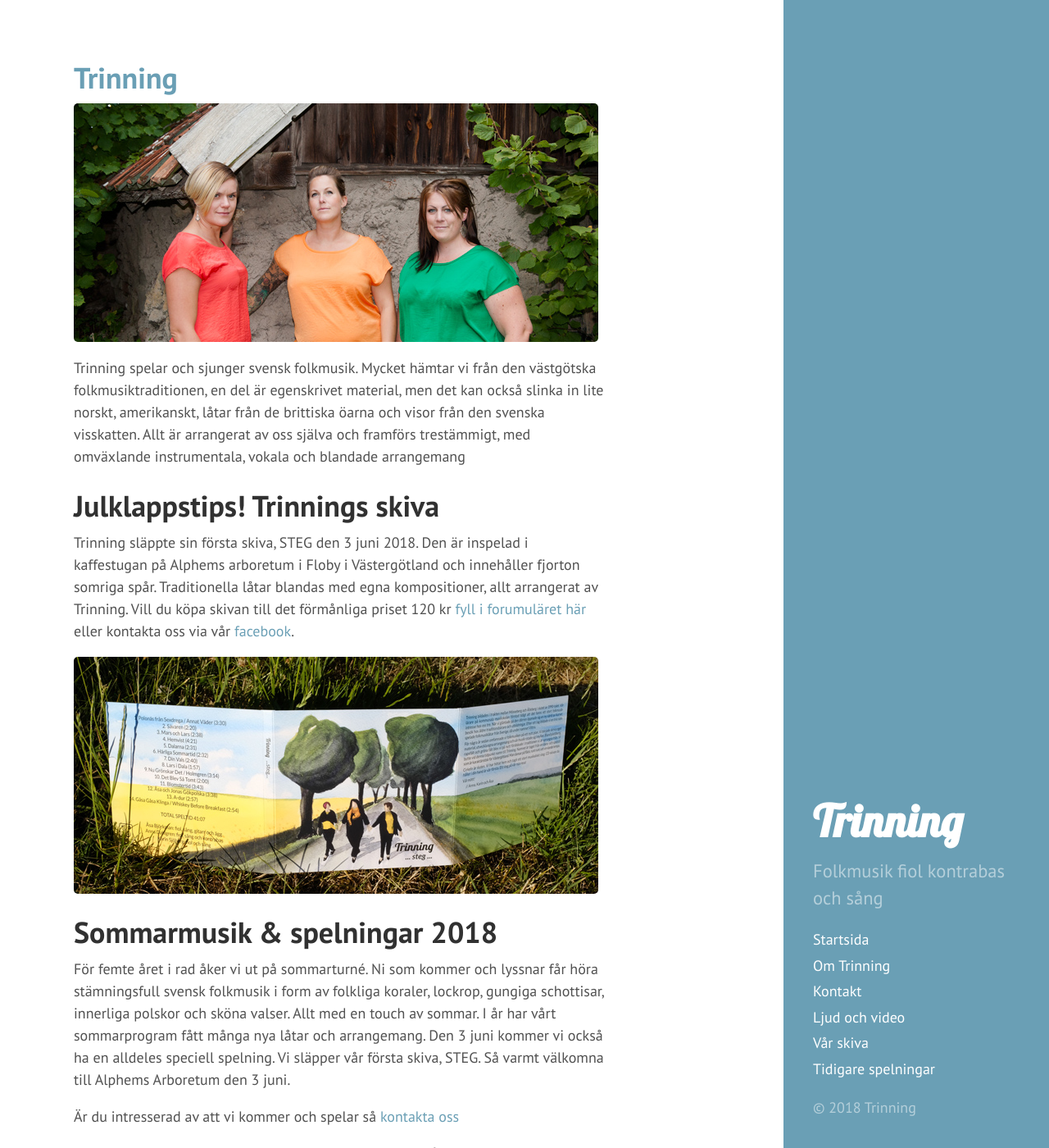
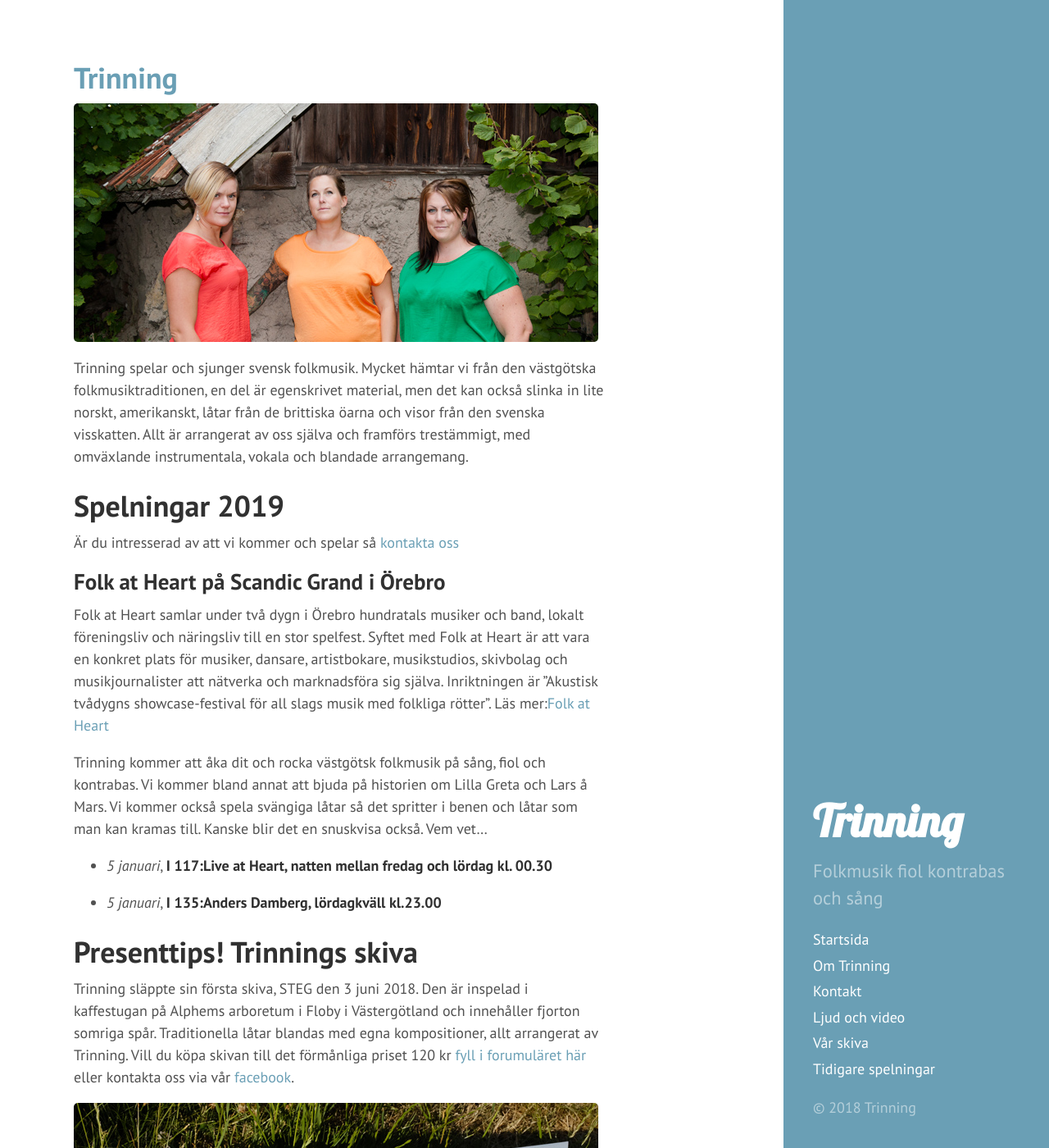
Before and after one commit to trinning/trinning.github.io, a Jekyll site: the page built from index.md, in a window 1280 px wide and 1400 px high. Shown: the whole window at 82% size. Built offline with Jekyll 4.4.1, drawn with Linux system fonts in a browser that asks for light colours; some of the changed text lies outside the part shown.

Commit message:
Skapat spelningar 2019. Flyttat ned skivtips.

```diff
--- a/index.md
+++ b/index.md
@@ -9,37 +9,22 @@
 ![Trinning](/assets/trinning_profile.jpg)
 
 Trinning spelar och sjunger svensk folkmusik. Mycket hämtar vi från den västgötska folkmusiktraditionen, en del är egenskrivet material, men det kan också slinka
-in lite norskt, amerikanskt, låtar från de brittiska öarna och visor från den svenska visskatten. Allt är arrangerat av oss själva och framförs trestämmigt, med omväxlande instrumentala, vokala och blandade arrangemang
+in lite norskt, amerikanskt, låtar från de brittiska öarna och visor från den svenska visskatten. Allt är arrangerat av oss själva och framförs trestämmigt, med omväxlande instrumentala, vokala och blandade arrangemang.
 
-# Julklappstips! Trinnings skiva
+# Spelningar 2019
+Är du intresserad av att vi kommer och spelar så [kontakta oss](/kontakt)
+
+## Folk at Heart på Scandic Grand i Örebro
+Folk at Heart samlar under två dygn i Örebro hundratals musiker och band, lokalt föreningsliv och näringsliv till en stor spelfest. Syftet med Folk at Heart är att vara en konkret plats för musiker, dansare, artistbokare, musikstudios, skivbolag och musikjournalister att nätverka och marknadsföra sig själva. Inriktningen är ”Akustisk tvådygns showcase-festival för all slags musik med folkliga rötter”. Läs mer:[Folk at Heart](https://folkatheart.se/)
+
+Trinning kommer att åka dit och rocka västgötsk folkmusik på sång, fiol och kontrabas. Vi kommer bland annat att bjuda på historien om Lilla Greta och Lars å Mars. Vi kommer också spela svängiga låtar så det spritter i benen och låtar som man kan kramas till. Kanske blir det en snuskvisa också.
+Vem vet...
+
+* *5 januari*, **I 117:Live at Heart, natten mellan fredag och lördag kl. 00.30**
+
+* *5 januari*, **I 135:Anders Damberg, lördagkväll kl.23.00**
+
+# Presenttips! Trinnings skiva
 Trinning släppte sin första skiva, STEG den 3 juni 2018. Den är inspelad i kaffestugan på Alphems arboretum i Floby i Västergötland och innehåller fjorton somriga spår. Traditionella låtar blandas med egna kompositioner, allt arrangerat av Trinning. Vill du köpa skivan till det förmånliga priset 120 kr [fyll i forumuläret här](/skivor) eller kontakta oss via vår [facebook](https://www.facebook.com/trinningfolk/).
 
 ![Trinnings skiva STEG]({{site.baseurl}}//assets/CD-steg.jpg)
-
-# Sommarmusik & spelningar 2018
-För femte året i rad åker vi ut på sommarturné. Ni som kommer och lyssnar får höra stämningsfull svensk folkmusik i form av folkliga koraler, lockrop, gungiga schottisar, innerliga polskor och sköna valser. Allt med en touch av sommar. I år har vårt sommarprogram fått många nya låtar och arrangemang. Den 3 juni kommer vi också ha en alldeles speciell spelning. Vi släpper vår första skiva, STEG. Så varmt välkomna till Alphems Arboretum den 3 juni.
-
-Är du intresserad av att vi kommer och spelar så [kontakta oss](/kontakt)
-
-* *3 juni*, **Skivsläppskonsert för Trinnings första skiva på Alphems arboretum kl. 15.00 (Västergötland)**
-[Vägbeskrivning till Alphems arboretum](https://goo.gl/maps/WxB4THqxpHw)
-* *17 juni*, **Vistorps kyrka kl. 19.00 (Västergötland)**
- [Vägbeskrivning Vistorps kyrka](https://goo.gl/maps/ncxYtkxULVz)
-* *1 juli*, **Öra kyrka  kl. 19.00 (Västergötland)**
- [Vägbeskrivning Öra kyrka](https://goo.gl/maps/D2NtnUcoJSP2)
-* *10 juli*, **Havstenssundskapell kl. 19.00 (Bohuslän)**
-[Vägbeskrivning Havsstenssund](https://goo.gl/maps/WQaefaBw16u)
-* *28 juli*, **Lunchmusik i Mariakyrkan Båstad kl. 12.00 (Skåne)**
-[Vägbeskrivning Mariakyrkan Båstad](https://goo.gl/maps/R5aAsHeBQB82)
-* *1 augusti*, **Allsång i Prästaparken kl. 19.00 (Skåne)**
-[Vägbeskrivning Prästaparken Perstorp](https://goo.gl/maps/n2Er6Ezm55u)
-* *5 augusti*, **Harestads kyrka kl. 17.00 (Bohuslän)**
-[Vägbeskrivning Harestads kyrka](https://goo.gl/maps/DBCzyj9avEz)
-* *7 augusti*, **Hanhals kyrka kl. 19.00 (Halland)**
-[Vägbeskrivning Hanhals kyrka](https://goo.gl/maps/Y4W6TVeVbhH2)
-* *9 augusti*, **Fliseryds kyrka kl. 19.00 (Småland)**
-[Vägbeskrivning Fliseryds kyrka](https://goo.gl/maps/syjy4NzZV1H2)
-* *10 augusti*, **Dädesjö gamla kyrka kl. 18.00 (Småland)**
-[Vägbeskrivning Dädesjö gamla kyrka](https://goo.gl/maps/34hLhFbwVJv)
-* *26 augusti*, **Liareds kyrka kl. 18.00 (Västergötland)**
-[Vägbeskrivning Liareds kyrka](https://goo.gl/maps/JYzGNMCpfRN2)
```
